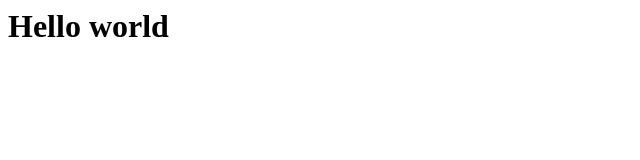
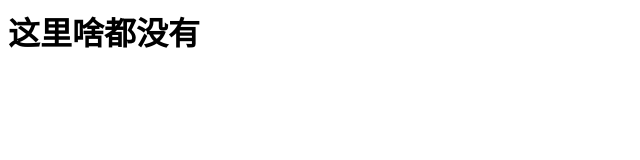
Before and after one commit to Jianjiaotufu/Jianjiaotufu.github.io, a plain HTML site: page index.html in a window 1280 px wide. Shown: the whole page, without its empty margins (0-640 px from the left). Drawn offline with Linux system fonts and the light colour scheme.

Commit message:
Update index.html

```diff
--- a/index.html
+++ b/index.html
@@ -1 +1 @@
-<h1>Hello world</h1>
+<h1>这里啥都没有</h1>
```
